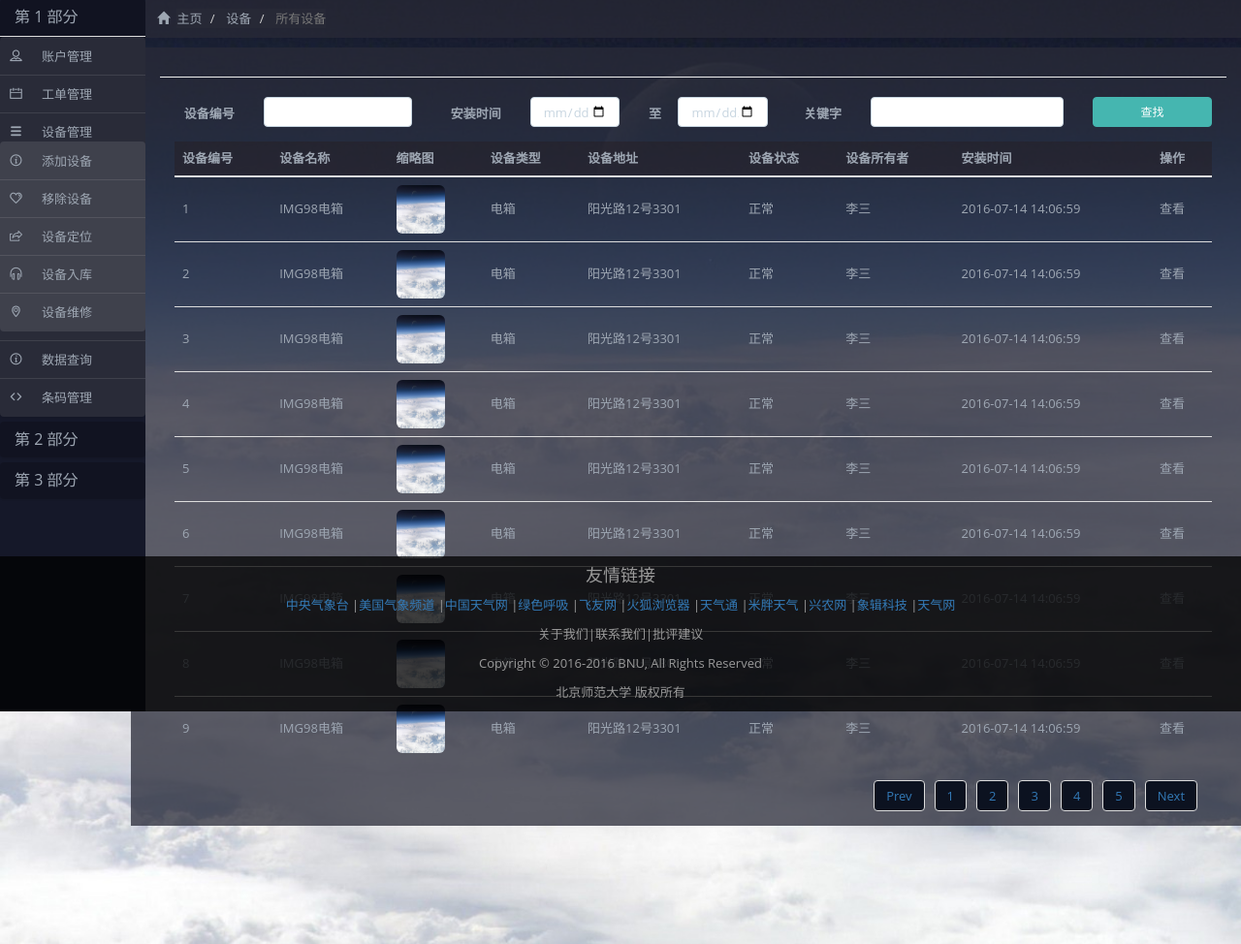
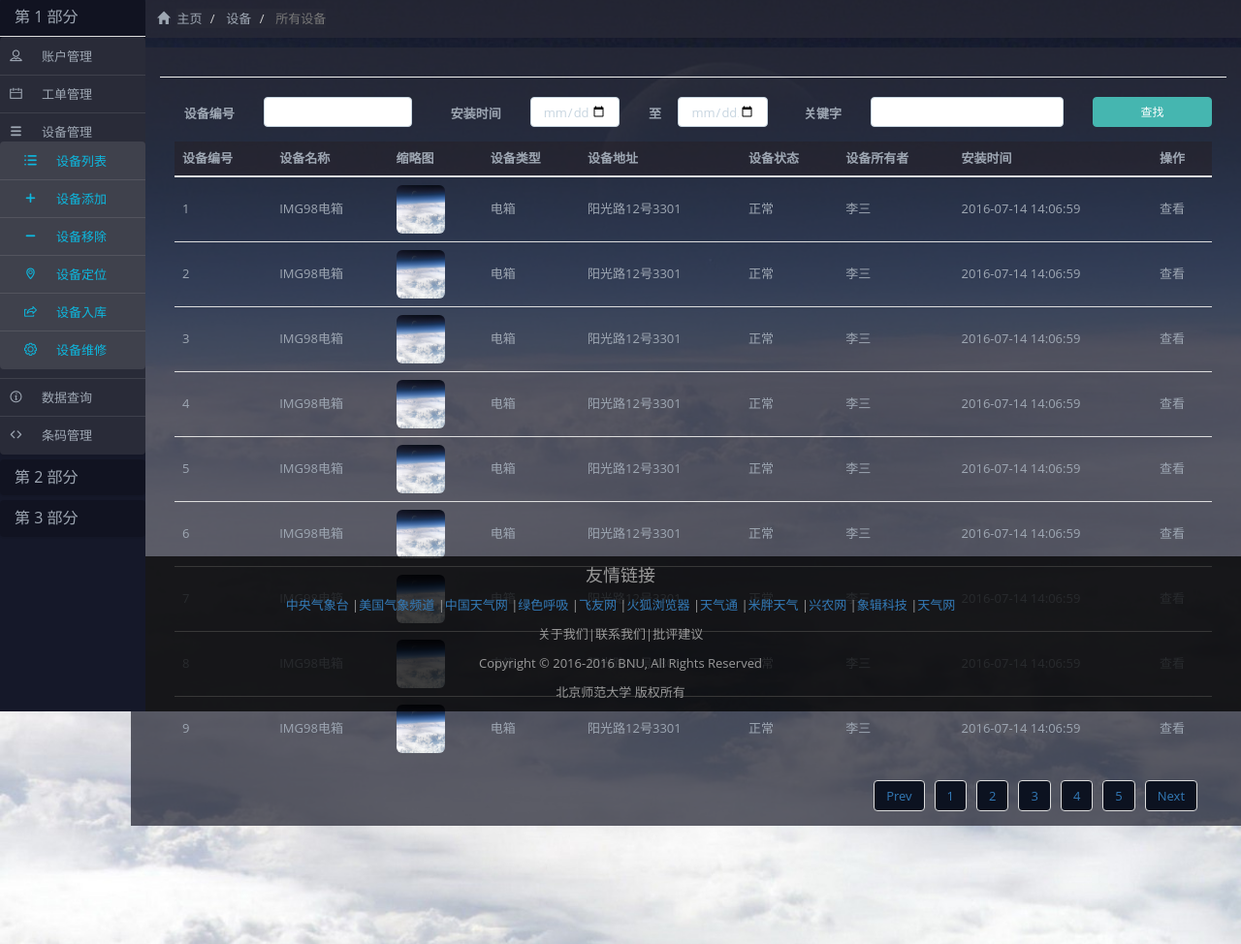
Before and after one commit to zldevil2011/zhengsheng, a Django app: page /admin_device/ in a window 1280 px wide, after a click on "设备管理". Shown: the part 66-1040 px from the top of the page at 97% size. Run offline with Django 3.2, Linux system fonts and the light colour scheme; some libraries are stand-ins or nearby versions; some web fonts are replaced.

Commit message:
device child menu

```diff
--- a/app/templates/app/slide_menu.html
+++ b/app/templates/app/slide_menu.html
@@ -25,11 +25,12 @@
                         <div id="deviceChild" class="panel-collapse collapse">
                           <div class="panel-body">
                             <ul class="list-group panel-item">
-                                <li class="list-group-item"><span class="icon-information"></span><span>添加设备</span></li>
-                                <li class="list-group-item"><span class="icon-heart"></span><span>移除设备</span></li>
-                                <li class="list-group-item"><span class="icon-export"></span><span>设备定位</span></li>
-                                <li class="list-group-item"><span class="icon-headset"></span><span>设备入库</span></li>
-                                <li class="list-group-item"><span class="icon-location"></span><span>设备维修</span></li>
+                                <li class="list-group-item" style="color:#0DB8DF;" onclick="window.location.href='/admin_device/'"><span class="icon-view-list" style="margin-left: 25px;"></span><span>设备列表</span></li>
+                                <li class="list-group-item" style="color:#0DB8DF;"><span class="icon-plus" style="margin-left: 25px;"></span><span>设备添加</span></li>
+                                <li class="list-group-item" style="color:#0DB8DF;"><span class="icon-minus" style="margin-left: 25px;"></span><span>设备移除</span></li>
+                                <li class="list-group-item" style="color:#0DB8DF;"><span class="icon-location" style="margin-left: 25px;"></span><span>设备定位</span></li>
+                                <li class="list-group-item" style="color:#0DB8DF;"><span class="icon-export" style="margin-left: 25px;"></span><span>设备入库</span></li>
+                                <li class="list-group-item" style="color:#0DB8DF;"><span class="icon-gear" style="margin-left: 25px;"></span><span>设备维修</span></li>
                             </ul>
                           </div>
                         </div>
--- a/media/css/zhengsheng.css
+++ b/media/css/zhengsheng.css
@@ -106,7 +106,7 @@ body{  font-family: "Segoe UI","Lucida Grande",Helvetica,Arial,"Microsoft YaHei"
     position: fixed;
     right: 0;
     left: 0;
-    z-index: 1030;
+    z-index: 10;
     bottom: 0;
     margin-bottom: 0;
     border-width: 1px 0 0;
@@ -128,3 +128,6 @@ body{  font-family: "Segoe UI","Lucida Grande",Helvetica,Arial,"Microsoft YaHei"
 .device-list tbody tr td{
     vertical-align: middle;
 }
+.childMenu{
+    margin-left: 10px;
+}
```
